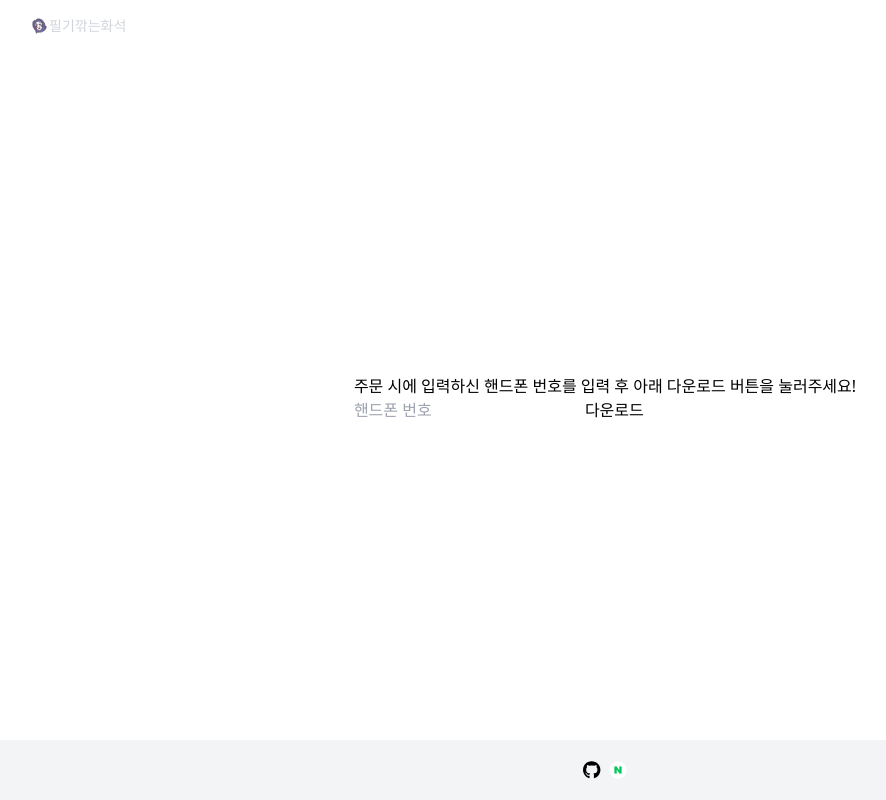
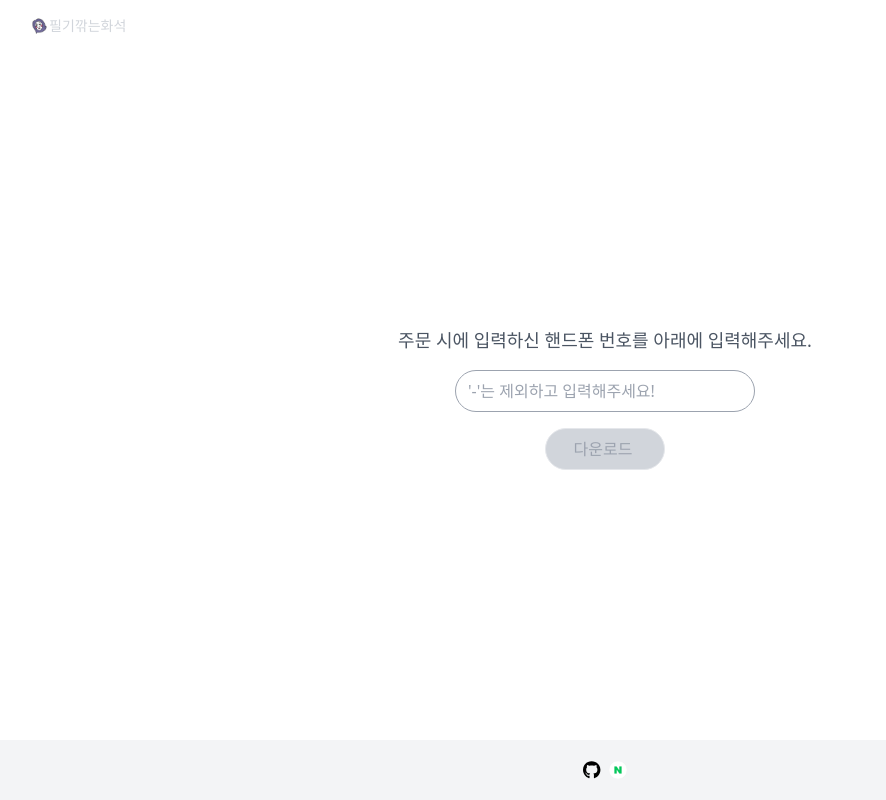
Before and after one commit to agnes0304/chronos-nextjs, a Next.js app: page /payment/success in a window 1280 px wide. Shown: the whole page, without its empty margins (35-921 px from the left). Built offline with nearby package versions, Linux system fonts and the light colour scheme.

Commit message:
added style on success page

```diff
--- a/src/app/globals.css
+++ b/src/app/globals.css
@@ -80,7 +80,7 @@ input,
 select,
 textarea {
   margin: 0;
-  border: 0;
+  /* border: 0; */
   padding: 0;
   font-size: 100%;
   font-family: inherit;
--- a/src/app/payment/page.tsx
+++ b/src/app/payment/page.tsx
@@ -55,6 +55,7 @@ const Payment = ({
       document.body.removeChild(script);
       payButton?.removeEventListener("click", payappPay);
     };
+    // 필수 파라미터 누락으로 나옴
   }, []);
 
   return (
--- a/src/app/payment/success/page.tsx
+++ b/src/app/payment/success/page.tsx
@@ -1,11 +1,13 @@
 "use client";
-import { useRouter } from "next/router";
-import { useState } from "react";
+// import { useRouter } from "next/router";
+import { useRouter } from "next/navigation";
+import { useState, useEffect } from "react";
 import { HashMobile } from "@/components/payment/HashMobile";
 
 const Success = () => {
   const router = useRouter();
   const [mobile, setMobile] = useState("");
+  const [isDisabled, setIsDisabled] = useState(true);
 
   const lookUpHandler = () => {
     if (mobile) {
@@ -14,19 +16,38 @@ const Success = () => {
     }
   };
 
+  useEffect(() => {
+    if (mobile) {
+      setIsDisabled(false);
+    } else {
+      setIsDisabled(true);
+    }
+  }, [mobile]);
+
   return (
-    <div>
-      <h1>
-        주문 시에 입력하신 핸드폰 번호를 입력 후 아래 다운로드 버튼을
-        눌러주세요!
+    <div className="flex flex-col w-[90vw] justify-center items-center gap-4">
+      <h1 className="text-lg text-gray-600">
+        주문 시에 입력하신 핸드폰 번호를 아래에 입력해주세요.
       </h1>
       <input
+        className="p-2 px-3 border border-gray-400 rounded-full w-[300px]"
         type="text"
-        placeholder="핸드폰 번호"
+        placeholder="'-'는 제외하고 입력해주세요!"
         value={mobile}
         onChange={(e) => setMobile(e.target.value)}
       ></input>
-      <button onClick={lookUpHandler}>다운로드</button>
+      <button
+        className={`${
+          isDisabled
+            ? "bg-gray-300 text-gray-400 cursor-not-allowed"
+            : "bg-indigo-300 text-white hover:bg-indigo-400 active:bg-indigo-400"
+        } h-[42px] w-[120px] p-2 border rounded-full text-md flex justify-center items-center group px-2 transition-all duration-200 ease-in-out`}
+        type="button"
+        disabled={isDisabled}
+        onClick={lookUpHandler}
+      >
+        <span className="mr-1">다운로드</span>
+      </button>
     </div>
   );
 };
```
